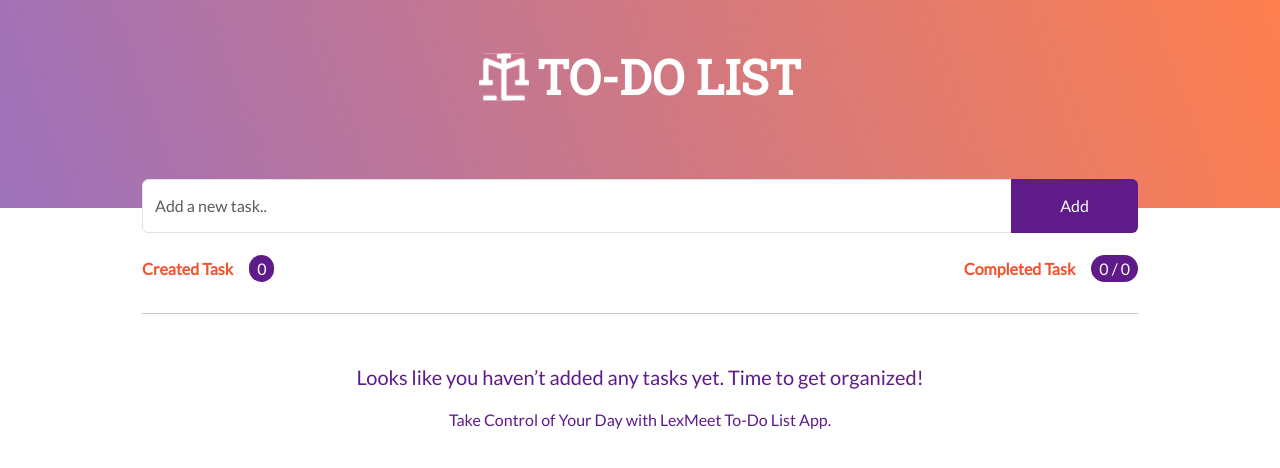
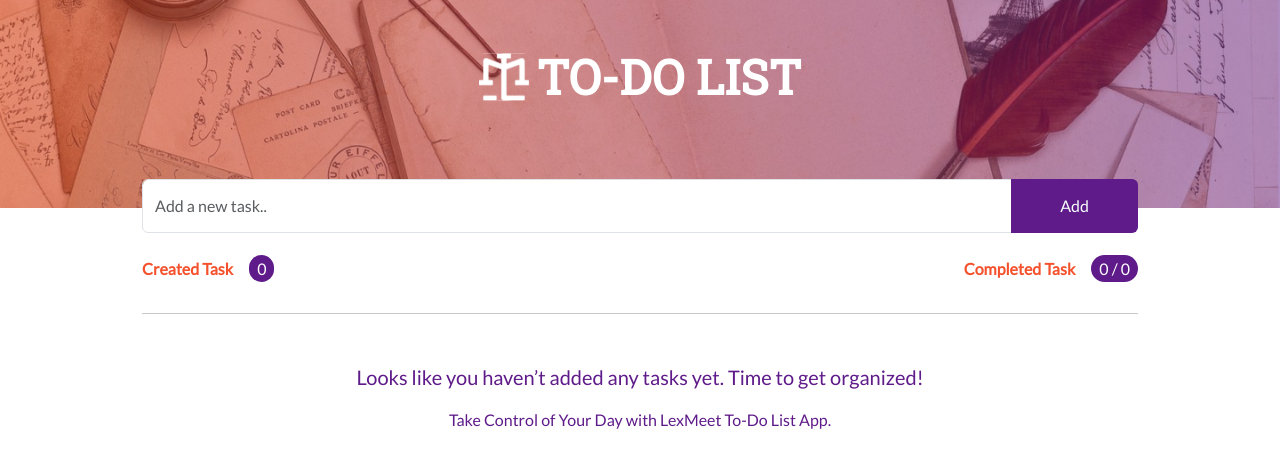
Before and after one commit to Naeiri/TO-DO-APP-LEXMEET, a React (Vite) app: page / in a window 1280 px wide. Shown: the top 468 px of the page. Built offline with nearby package versions, Linux system fonts and the light colour scheme.

Commit message:
Update Header.css

```diff
--- a/src/components/header/Header.css
+++ b/src/components/header/Header.css
@@ -1,5 +1,5 @@
 header {
-    background: url('../../assets/Top-bg-header.png');
+    background: url('../../assets/background.png');
     background-size: cover;
     background-position: center;
     align-items: center;
```
